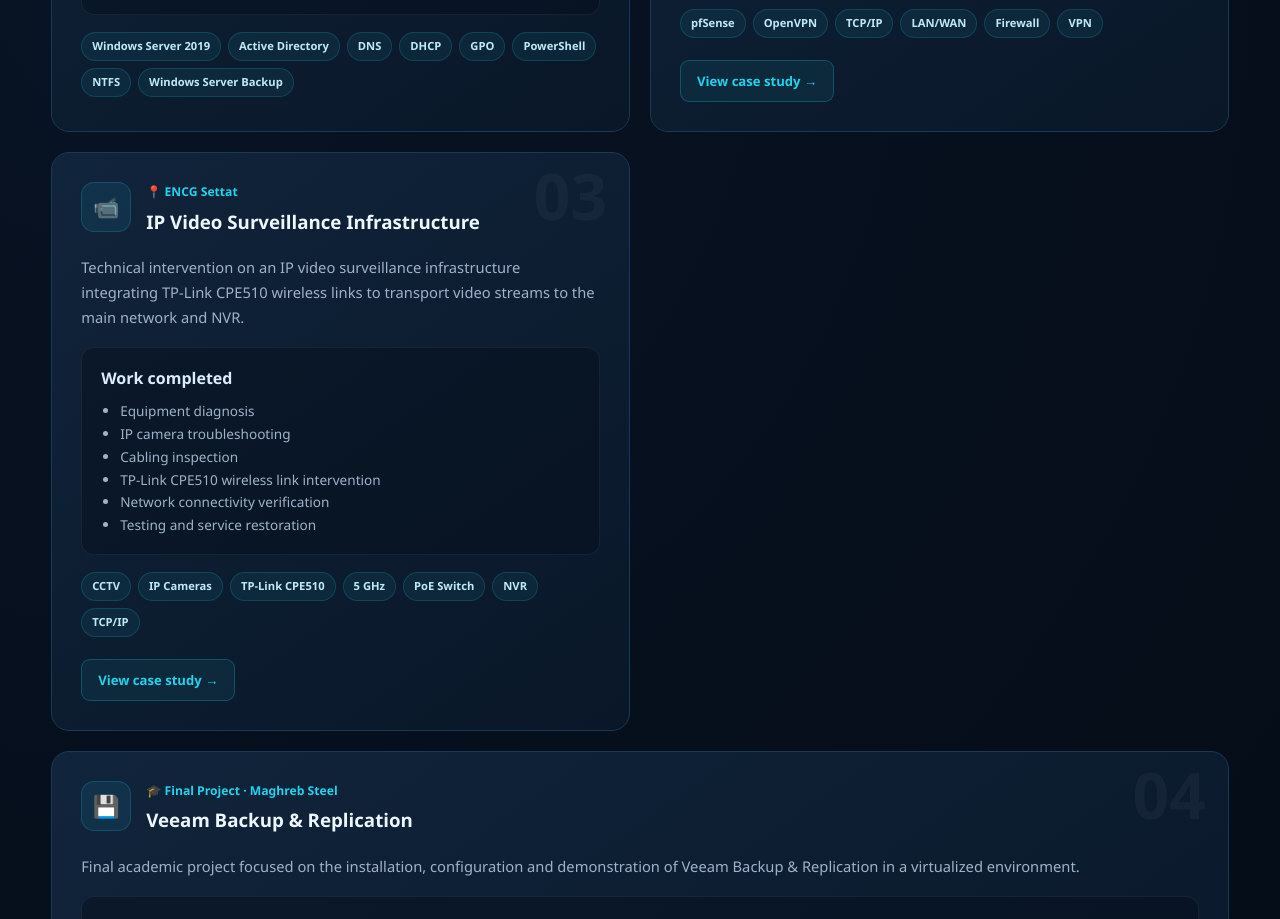
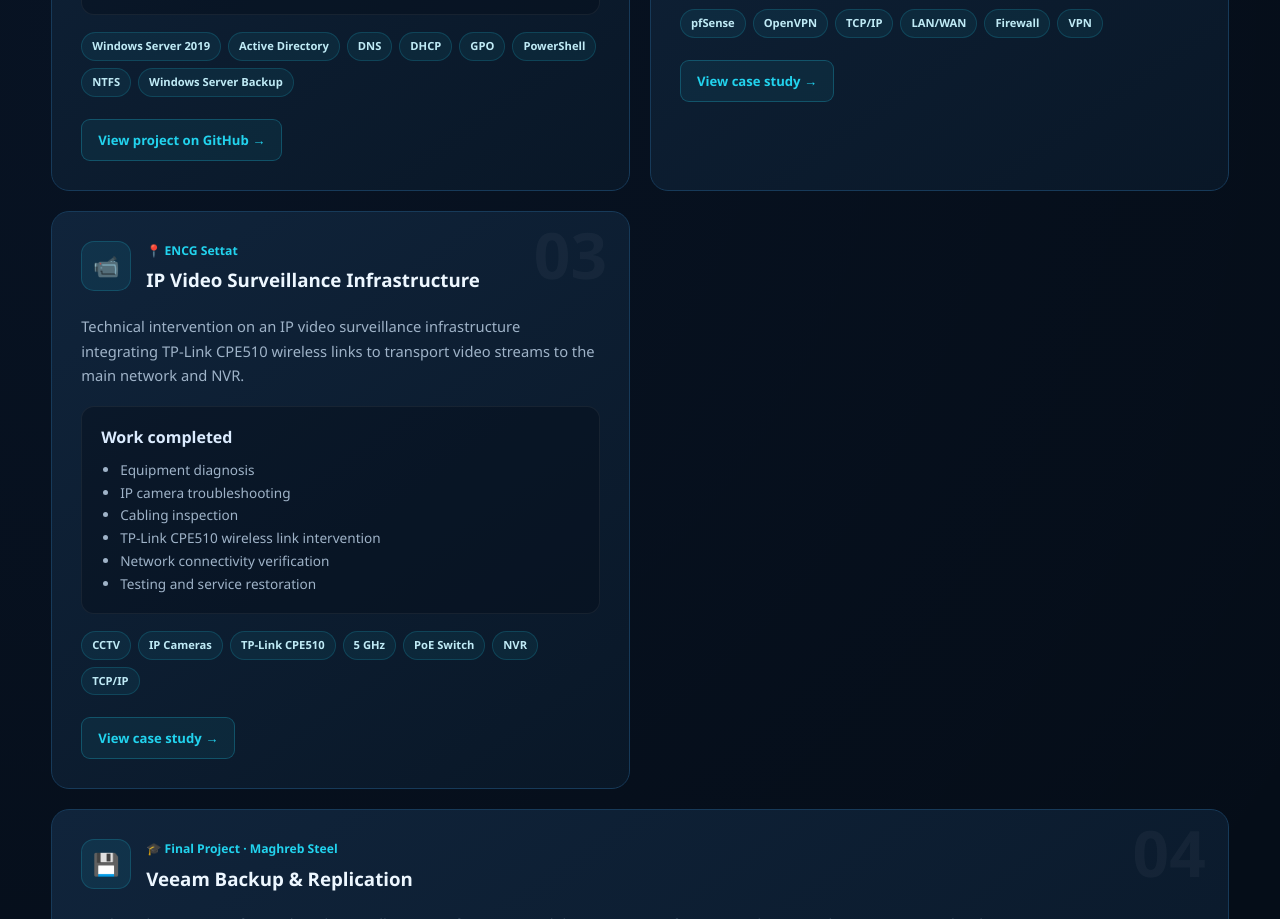
Before and after one commit to kramoamine/kramoamine.github.io, a plain HTML site: page index-en.html in a window 1280 px wide. Shown: the part 3776-4695 px from the top of the page. Drawn offline with Linux system fonts and the light colour scheme.

Commit message:
Add files via upload

```diff
--- a/index-en.html
+++ b/index-en.html
@@ -2152,6 +2152,15 @@
               <span>Windows Server Backup</span>
             </div>
 
+            <a
+              href="https://github.com/kramoamine/kramoamine.github.io"
+              class="project-link"
+              target="_blank"
+              rel="noopener noreferrer"
+            >
+              View project on GitHub →
+            </a>
+
           </article>
 
           <article class="project-card">
```
Also changed, not shown: index.html (+4 -0 lines).
